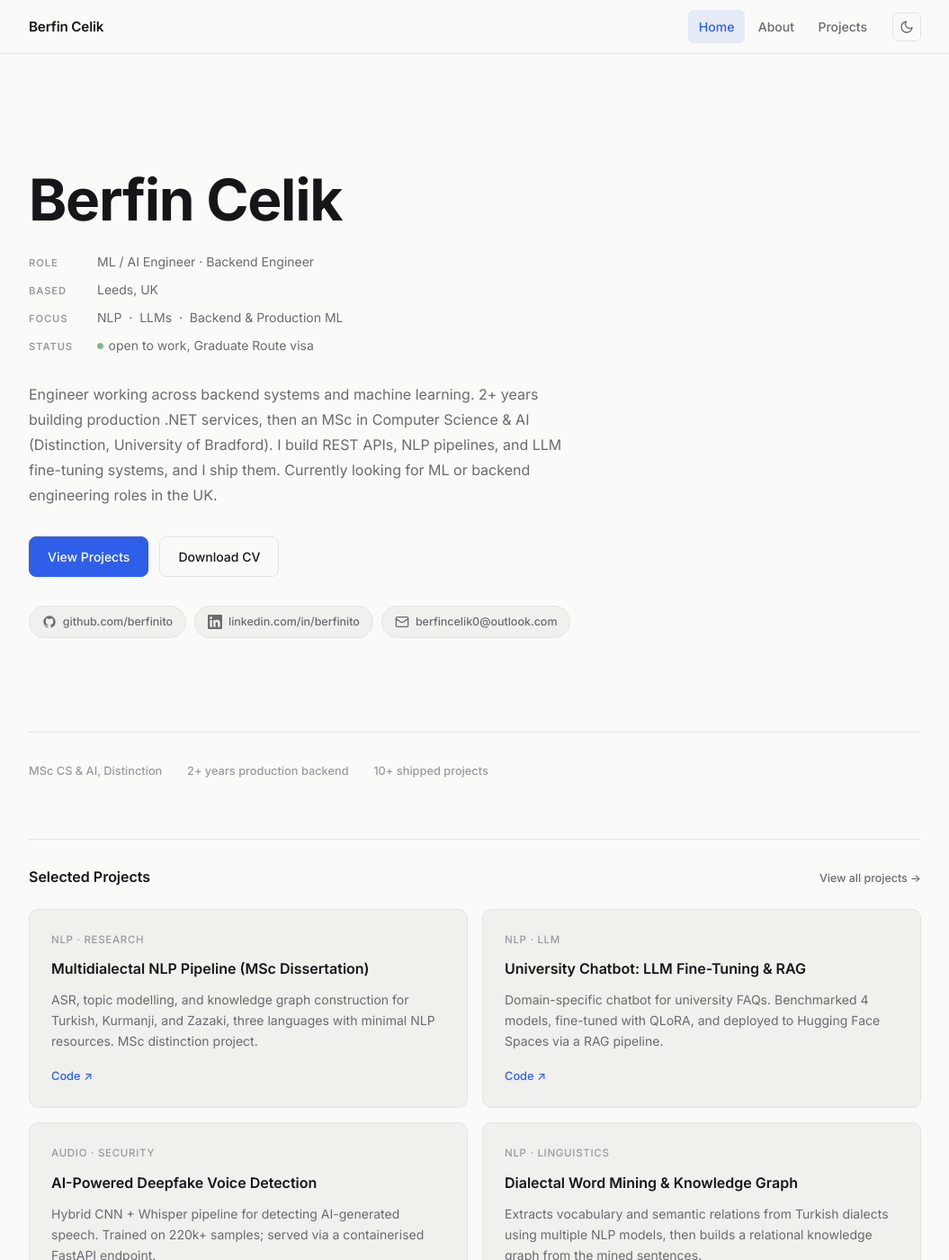
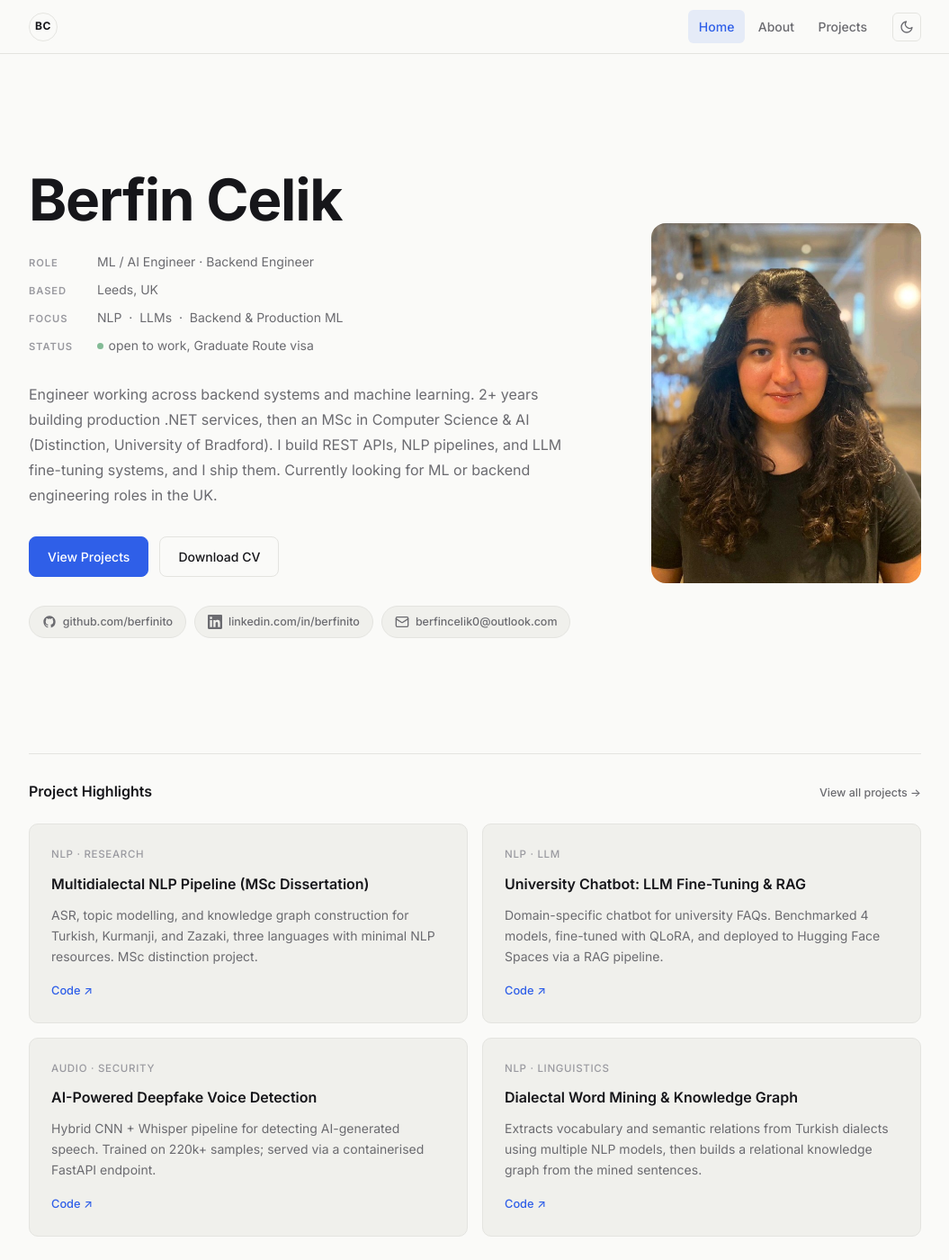
Before and after one commit to berfinito/berfinito.github.io, a Jekyll site: the page built from index.md, in a window 1280 px wide and 1400 px high. Shown: the whole window at 90% size, without its empty margins (112-1167 px from the left). Built offline with Jekyll 4.4.1, drawn with Linux system fonts in a browser that asks for light colours.

Commit message:
Home: remove highlights strip, hero photo, BC monogram, rename section
Removed .home-highlights strip and all related CSS. Renamed "Selected
Projects" to "Project Highlights". Added profile photo to hero right
side (300px, 16px border-radius, flex alongside text; collapses to
140px centered on mobile). Nav brand changed to "BC" circular monogram.
Removed coursework CSS from main.css.

Co-Authored-By: Claude Sonnet 4.6 <noreply@anthropic.com>

```diff
--- a/_layouts/default.html
+++ b/_layouts/default.html
@@ -45,7 +45,7 @@
   <nav class="site-nav" aria-label="Main navigation">
     <div class="nav-inner">
 
-      <a class="nav-logo" href="{{ '/' | relative_url }}">{{ site.author.name }}</a>
+      <a class="nav-logo" href="{{ '/' | relative_url }}" aria-label="{{ site.author.name }}">BC</a>
 
       <ul class="nav-links" id="nav-links" role="list">
         {% assign nav_pages = "Home,/|About,/about/|Projects,/projects/" | split: "|" %}
--- a/assets/css/main.css
+++ b/assets/css/main.css
@@ -166,16 +166,28 @@ code {
 }
 
 .nav-logo {
-  font-size: 0.95rem;
-  font-weight: 600;
+  font-size: 0.75rem;
+  font-weight: 700;
   color: var(--text);
   text-decoration: none;
   white-space: nowrap;
   flex-shrink: 0;
-  letter-spacing: -0.01em;
-  transition: color 0.15s;
+  letter-spacing: 0.04em;
+  transition: color 0.15s, background 0.15s;
+  display: inline-flex;
+  align-items: center;
+  justify-content: center;
+  width: 2rem;
+  height: 2rem;
+  border-radius: 50%;
+  border: 1.5px solid var(--border);
 }
-.nav-logo:hover { color: var(--accent); opacity: 1; }
+.nav-logo:hover {
+  color: var(--accent);
+  border-color: var(--accent);
+  opacity: 1;
+  background: transparent;
+}
 
 .nav-links {
   display: flex;
@@ -437,6 +449,27 @@ button:focus-visible,
 .hero {
   padding: 5rem 0 4rem;
   max-width: 740px;
+}
+
+.hero-split {
+  display: flex;
+  align-items: center;
+  gap: 3.5rem;
+  max-width: none;
+}
+
+.hero-content {
+  flex: 1;
+  min-width: 0;
+}
+
+.hero-photo {
+  width: 300px;
+  flex-shrink: 0;
+  border-radius: 16px;
+  display: block;
+  object-fit: cover;
+  aspect-ratio: 3 / 4;
 }
 
 .hero h1 {
@@ -1062,31 +1095,6 @@ button:focus-visible,
 }
 
 /* ============================================================
-   HOME HIGHLIGHTS STRIP
-   ============================================================ */
-
-.home-highlights {
-  display: flex;
-  flex-wrap: wrap;
-  align-items: center;
-  gap: 0.5rem 0.75rem;
-  margin-top: 2.5rem;
-  padding-top: 2rem;
-  border-top: 1px solid var(--border);
-}
-
-.highlight-item {
-  font-size: 0.8rem;
-  font-weight: 500;
-  color: var(--text-faint);
-}
-
-.highlight-sep {
-  font-size: 0.8rem;
-  color: var(--border);
-}
-
-/* ============================================================
    HOME SECTIONS
    ============================================================ */
 
@@ -1243,52 +1251,6 @@ button:focus-visible,
 }
 .cert-list-simple a:hover { color: var(--accent); opacity: 1; }
 
-/* ============================================================
-   COURSEWORK SECTION
-   ============================================================ */
-
-.coursework-section {
-  margin-top: 3rem;
-  padding-top: 2rem;
-  border-top: 1px solid var(--border);
-}
-
-.coursework-heading {
-  font-size: 0.82rem;
-  font-weight: 600;
-  color: var(--text-faint);
-  letter-spacing: 0.07em;
-  text-transform: uppercase;
-  margin-top: 0;
-  margin-bottom: 1rem;
-}
-
-.post-body .coursework-list,
-.coursework-list {
-  list-style: none;
-  display: flex;
-  flex-direction: column;
-  gap: 0.65rem;
-}
-
-.coursework-list li {
-  display: flex;
-  flex-direction: column;
-  gap: 0.15rem;
-}
-
-.coursework-list a {
-  font-size: 0.9rem;
-  font-weight: 500;
-  color: var(--text-muted);
-  transition: color 0.15s;
-}
-.coursework-list a:hover { color: var(--accent); opacity: 1; }
-
-.coursework-meta {
-  font-size: 0.78rem;
-  color: var(--text-faint);
-}
 
 /* ============================================================
    UTILITY
@@ -1332,6 +1294,17 @@ button:focus-visible,
   .card-grid { grid-template-columns: 1fr; }
 
   .hero { padding: 3rem 0 2rem; }
+
+  .hero-split {
+    flex-direction: column-reverse;
+    gap: 2rem;
+  }
+
+  .hero-photo {
+    width: 140px;
+    aspect-ratio: 1;
+    align-self: center;
+  }
 }
 
 @media (max-width: 480px) {
--- a/index.md
+++ b/index.md
@@ -3,94 +3,94 @@ layout: default
 title: Home
 ---
 
-<section class="hero">
+<section class="hero hero-split">
 
-  <h1>Berfin Celik</h1>
+  <div class="hero-content">
 
-  <dl class="hero-data">
-    <div class="hero-data-row">
-      <dt>role</dt>
-      <dd>ML / AI Engineer · Backend Engineer</dd>
+    <h1>Berfin Celik</h1>
+
+    <dl class="hero-data">
+      <div class="hero-data-row">
+        <dt>role</dt>
+        <dd>ML / AI Engineer · Backend Engineer</dd>
+      </div>
+      <div class="hero-data-row">
+        <dt>based</dt>
+        <dd>Leeds, UK</dd>
+      </div>
+      <div class="hero-data-row">
+        <dt>focus</dt>
+        <dd>NLP &nbsp;&middot;&nbsp; LLMs &nbsp;&middot;&nbsp; Backend &amp; Production ML</dd>
+      </div>
+      <div class="hero-data-row">
+        <dt>status</dt>
+        <dd><span class="hero-status-dot"></span>open to work, Graduate Route visa</dd>
+      </div>
+    </dl>
+
+    <p class="hero-bio">Engineer working across backend systems and machine learning.
+    2+ years building production .NET services, then an MSc in Computer Science &amp; AI
+    (Distinction, University of Bradford). I build REST APIs, NLP pipelines, and LLM
+    fine-tuning systems, and I ship them. Currently looking for ML or backend engineering
+    roles in the UK.</p>
+
+    <div class="hero-actions">
+      <a href="/projects/" class="btn btn-primary">View Projects</a>
+      <a href="/assets/cv.pdf" class="btn btn-ghost" download>Download CV</a>
     </div>
-    <div class="hero-data-row">
-      <dt>based</dt>
-      <dd>Leeds, UK</dd>
+
+    <div class="hero-social">
+      <a href="https://github.com/berfinito"
+         target="_blank" rel="noopener"
+         class="social-pill" aria-label="GitHub">
+        <svg width="16" height="16" viewBox="0 0 24 24" fill="currentColor" aria-hidden="true">
+          <path d="M12 2C6.477 2 2 6.484 2 12.017c0 4.425 2.865 8.18 6.839 9.504.5.092.682-.217.682-.483
+                   0-.237-.008-.868-.013-1.703-2.782.605-3.369-1.343-3.369-1.343-.454-1.158-1.11-1.466-1.11-1.466
+                   -.908-.62.069-.608.069-.608 1.003.07 1.531 1.032 1.531 1.032.892 1.53 2.341 1.088 2.91.832
+                   .092-.647.35-1.088.636-1.338-2.22-.253-4.555-1.113-4.555-4.951 0-1.093.39-1.988 1.029-2.688
+                   -.103-.253-.446-1.272.098-2.65 0 0 .84-.27 2.75 1.026A9.564 9.564 0 0112 6.844c.85.004
+                   1.705.115 2.504.337 1.909-1.296 2.747-1.027 2.747-1.027.546 1.379.202 2.398.1 2.651
+                   .64.7 1.028 1.595 1.028 2.688 0 3.848-2.339 4.695-4.566 4.943.359.309.678.92.678 1.855
+                   0 1.338-.012 2.419-.012 2.747 0 .268.18.58.688.482A10.019 10.019 0 0022 12.017
+                   C22 6.484 17.522 2 12 2z"/>
+        </svg>
+        github.com/berfinito
+      </a>
+      <a href="https://linkedin.com/in/berfinito"
+         target="_blank" rel="noopener"
+         class="social-pill" aria-label="LinkedIn">
+        <svg width="16" height="16" viewBox="0 0 24 24" fill="currentColor" aria-hidden="true">
+          <path d="M20.447 20.452h-3.554v-5.569c0-1.328-.027-3.037-1.852-3.037-1.853
+                   0-2.136 1.445-2.136 2.939v5.667H9.351V9h3.414v1.561h.046c.477-.9
+                   1.637-1.85 3.37-1.85 3.601 0 4.267 2.37 4.267 5.455v6.286zM5.337
+                   7.433a2.062 2.062 0 01-2.063-2.065 2.064 2.064 0 112.063 2.065zm1.782
+                   13.019H3.555V9h3.564v11.452zM22.225 0H1.771C.792 0 0 .774 0 1.729v20.542
+                   C0 23.227.792 24 1.771 24h20.451C23.2 24 24 23.227 24 22.271V1.729
+                   C24 .774 23.2 0 22.222 0h.003z"/>
+        </svg>
+        linkedin.com/in/berfinito
+      </a>
+      <a href="mailto:berfincelik0@outlook.com?subject=Hello%20Berfin" class="social-pill" aria-label="Email">
+        <svg width="16" height="16" viewBox="0 0 24 24" fill="none" stroke="currentColor"
+             stroke-width="2" stroke-linecap="round" stroke-linejoin="round" aria-hidden="true">
+          <rect x="2" y="4" width="20" height="16" rx="2"/>
+          <path d="m22 7-8.97 5.7a1.94 1.94 0 0 1-2.06 0L2 7"/>
+        </svg>
+        berfincelik0@outlook.com
+      </a>
     </div>
-    <div class="hero-data-row">
-      <dt>focus</dt>
-      <dd>NLP &nbsp;&middot;&nbsp; LLMs &nbsp;&middot;&nbsp; Backend &amp; Production ML</dd>
-    </div>
-    <div class="hero-data-row">
-      <dt>status</dt>
-      <dd><span class="hero-status-dot"></span>open to work, Graduate Route visa</dd>
-    </div>
-  </dl>
 
-  <p class="hero-bio">Engineer working across backend systems and machine learning.
-  2+ years building production .NET services, then an MSc in Computer Science &amp; AI
-  (Distinction, University of Bradford). I build REST APIs, NLP pipelines, and LLM
-  fine-tuning systems, and I ship them. Currently looking for ML or backend engineering
-  roles in the UK.</p>
-
-  <div class="hero-actions">
-    <a href="/projects/" class="btn btn-primary">View Projects</a>
-    <a href="/assets/cv.pdf" class="btn btn-ghost" download>Download CV</a>
   </div>
 
-  <div class="hero-social">
-    <a href="https://github.com/berfinito"
-       target="_blank" rel="noopener"
-       class="social-pill" aria-label="GitHub">
-      <svg width="16" height="16" viewBox="0 0 24 24" fill="currentColor" aria-hidden="true">
-        <path d="M12 2C6.477 2 2 6.484 2 12.017c0 4.425 2.865 8.18 6.839 9.504.5.092.682-.217.682-.483
-                 0-.237-.008-.868-.013-1.703-2.782.605-3.369-1.343-3.369-1.343-.454-1.158-1.11-1.466-1.11-1.466
-                 -.908-.62.069-.608.069-.608 1.003.07 1.531 1.032 1.531 1.032.892 1.53 2.341 1.088 2.91.832
-                 .092-.647.35-1.088.636-1.338-2.22-.253-4.555-1.113-4.555-4.951 0-1.093.39-1.988 1.029-2.688
-                 -.103-.253-.446-1.272.098-2.65 0 0 .84-.27 2.75 1.026A9.564 9.564 0 0112 6.844c.85.004
-                 1.705.115 2.504.337 1.909-1.296 2.747-1.027 2.747-1.027.546 1.379.202 2.398.1 2.651
-                 .64.7 1.028 1.595 1.028 2.688 0 3.848-2.339 4.695-4.566 4.943.359.309.678.92.678 1.855
-                 0 1.338-.012 2.419-.012 2.747 0 .268.18.58.688.482A10.019 10.019 0 0022 12.017
-                 C22 6.484 17.522 2 12 2z"/>
-      </svg>
-      github.com/berfinito
-    </a>
-    <a href="https://linkedin.com/in/berfinito"
-       target="_blank" rel="noopener"
-       class="social-pill" aria-label="LinkedIn">
-      <svg width="16" height="16" viewBox="0 0 24 24" fill="currentColor" aria-hidden="true">
-        <path d="M20.447 20.452h-3.554v-5.569c0-1.328-.027-3.037-1.852-3.037-1.853
-                 0-2.136 1.445-2.136 2.939v5.667H9.351V9h3.414v1.561h.046c.477-.9
-                 1.637-1.85 3.37-1.85 3.601 0 4.267 2.37 4.267 5.455v6.286zM5.337
-                 7.433a2.062 2.062 0 01-2.063-2.065 2.064 2.064 0 112.063 2.065zm1.782
-                 13.019H3.555V9h3.564v11.452zM22.225 0H1.771C.792 0 0 .774 0 1.729v20.542
-                 C0 23.227.792 24 1.771 24h20.451C23.2 24 24 23.227 24 22.271V1.729
-                 C24 .774 23.2 0 22.222 0h.003z"/>
-      </svg>
-      linkedin.com/in/berfinito
-    </a>
-    <a href="mailto:berfincelik0@outlook.com?subject=Hello%20Berfin" class="social-pill" aria-label="Email">
-      <svg width="16" height="16" viewBox="0 0 24 24" fill="none" stroke="currentColor"
-           stroke-width="2" stroke-linecap="round" stroke-linejoin="round" aria-hidden="true">
-        <rect x="2" y="4" width="20" height="16" rx="2"/>
-        <path d="m22 7-8.97 5.7a1.94 1.94 0 0 1-2.06 0L2 7"/>
-      </svg>
-      berfincelik0@outlook.com
-    </a>
-  </div>
+  <img src="/assets/images/profile.jpg"
+       alt="Berfin Celik"
+       class="hero-photo" />
 
 </section>
 
-<div class="home-highlights">
-  <span class="highlight-item">MSc CS &amp; AI, Distinction</span>
-  <span class="highlight-sep" aria-hidden="true">·</span>
-  <span class="highlight-item">2+ years production backend</span>
-  <span class="highlight-sep" aria-hidden="true">·</span>
-  <span class="highlight-item">10+ shipped projects</span>
-</div>
-
 <section class="home-section">
   <div class="section-header">
-    <h2 class="section-title">Selected Projects</h2>
+    <h2 class="section-title">Project Highlights</h2>
     <a href="/projects/" class="section-link">View all projects &rarr;</a>
   </div>
 
```
